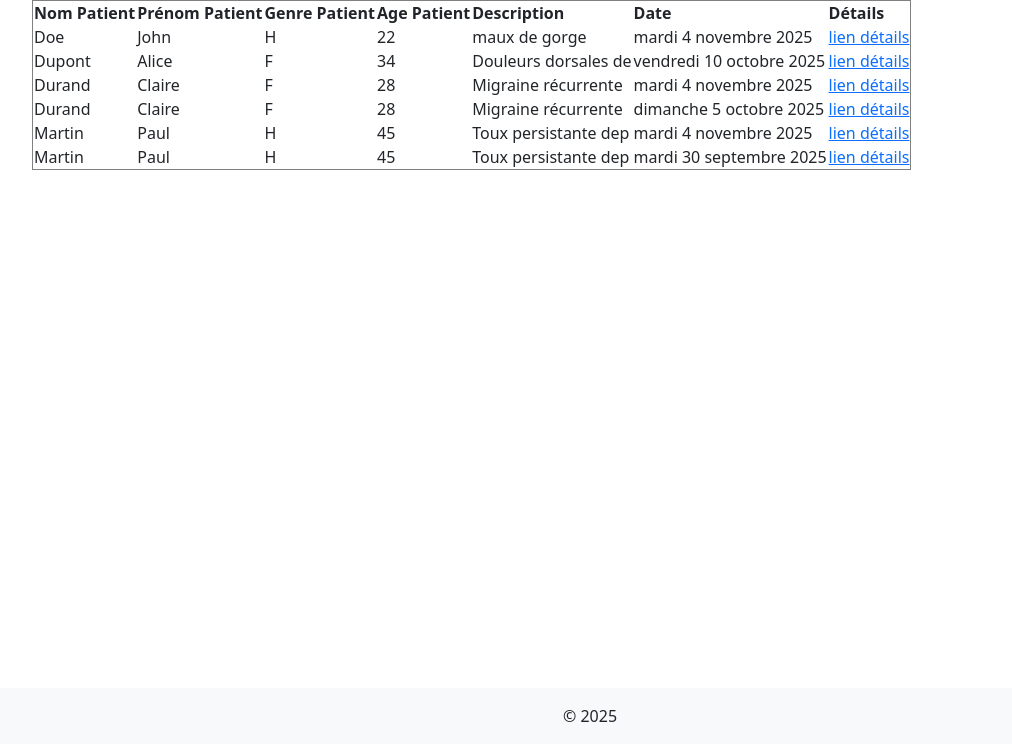
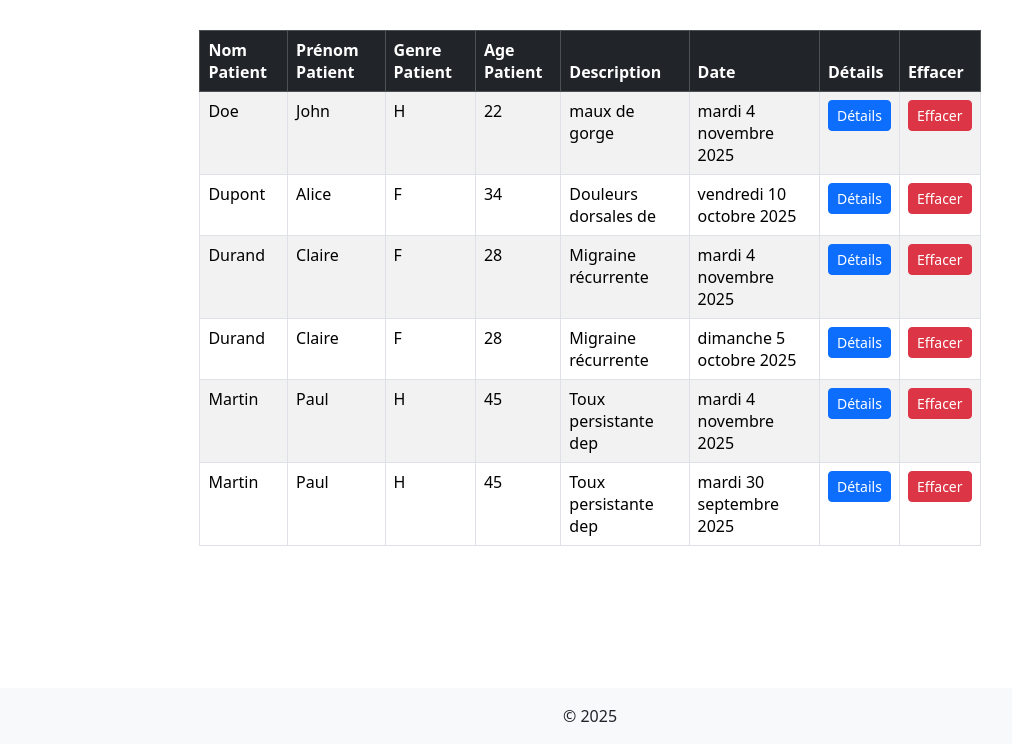
Before and after one commit to Lyne-Gh/Medico, a Django app: page /consultations/ in a window 1280 px wide. Shown: the part 56-800 px from the top of the page, without its empty margins (50-1062 px from the left). Run offline with Django 5.2, Linux system fonts and the light colour scheme; data comes from the database, SQL or seed files in the repository; some libraries are stand-ins or nearby versions.

Commit message:
[Question 10] Ajout de style sur les vues : listeconsultations, consultationSupprConfirm

```diff
--- a/cc/medico/templates/medico/listeconsultations.html
+++ b/cc/medico/templates/medico/listeconsultations.html
@@ -6,12 +6,20 @@
 <head>
     <meta charset="UTF-8">
     <meta name="viewport" content="width=device-width, initial-scale=1.0">
-    <title>{% block title %}Liste Consultations{% endblock %}</title>
+    <link href="https://cdn.jsdelivr.net/npm/bootstrap@5.3.2/dist/css/bootstrap.min.css" rel="stylesheet">
+    <title>Liste Consultations</title>
 </head>
+<style>
+    .custom-table {
+            width: 70%;
+            margin: 30px auto 0 auto;
+        }
+</style>
 <body>
+    <div class="custom-table">
 {% if lesConsultations %}
-<table border="1">
-    <thead>
+<table class="table table-striped table-bordered">
+    <thead class="table-dark">
         <tr>
             <th>Nom Patient</th>
             <th>Prénom Patient</th>
@@ -20,6 +28,7 @@
             <th>Description</th>
             <th>Date</th>
             <th>Détails</th>
+            <th>Effacer</th>
         </tr>
     </thead>
     <tbody>
@@ -31,11 +40,13 @@
         <td>{{uneConsultation.patient_age}}</td>
         <td>{{uneConsultation.description|slice:":20"}}</td>
         <td>{{ uneConsultation.date_consultation|date:"l j F Y" }}</td>
-        <td><a href="{% url 'consultationDetail' uneConsultation.id %}">lien détails</a></td>
+        <td><a class="btn btn-primary btn-sm" href="{% url 'consultationDetail' uneConsultation.id %}">Détails</a></td>
+        <td><a class="btn btn-danger btn-sm" href="{% url 'deleteconsultation' uneConsultation.id %}">Effacer</a></td>
         </tr>
         {% endfor %}
     </tbody>
 </table>
+</div>
 {% else %}
 <p>Aucunes Consultations.</p>
 {% endif %}
```
Also changed, not shown: cc/medico/templates/medico/consultationSupprConfirm.html (+7 -5 lines).
